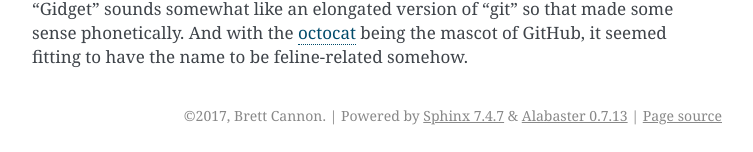
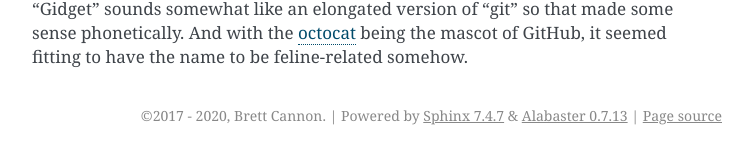
Before and after one commit to gidgethub/gidgethub, a Sphinx documentation site: the page built from docs/index.rst, in a window 1280 px wide and 900 px high, scrolled down 1966 px. Shown: the part 745-897 px from the top of the window, without its empty margins (388-1141 px from the left). Built offline with Sphinx 7.4.7, drawn with Linux system fonts in a browser that asks for light colours; pages that are not in the unit, such as notebooks, are missing from menus; part of the change alters nothing that is shown.

```diff
--- a/docs/conf.py
+++ b/docs/conf.py
@@ -19,6 +19,8 @@
 #
 import os
 import sys
+
+from datetime import datetime
 
 sys.path.insert(0, os.path.abspath("."))
 
@@ -54,7 +56,7 @@ master_doc = "index"
 
 # General information about the project.
 project = "gidgethub"
-copyright = "2017, Brett Cannon"
+copyright = f"2017 - {datetime.now():%Y}, Brett Cannon"
 author = "Brett Cannon"
 
 # The version info for the project you're documenting, acts as replacement for
@@ -142,7 +144,7 @@ latex_elements = {
 # (source start file, target name, title,
 #  author, documentclass [howto, manual, or own class]).
 latex_documents = [
-    (master_doc, "gidgethub.tex", "gidgethub Documentation", "Brett Cannon", "manual"),
+    (master_doc, "gidgethub.tex", "gidgethub Documentation", "Brett Cannon", "manual")
 ]
 
 
@@ -167,7 +169,7 @@ texinfo_documents = [
         "gidgethub",
         "One line description of project.",
         "Miscellaneous",
-    ),
+    )
 ]
 
 
```
